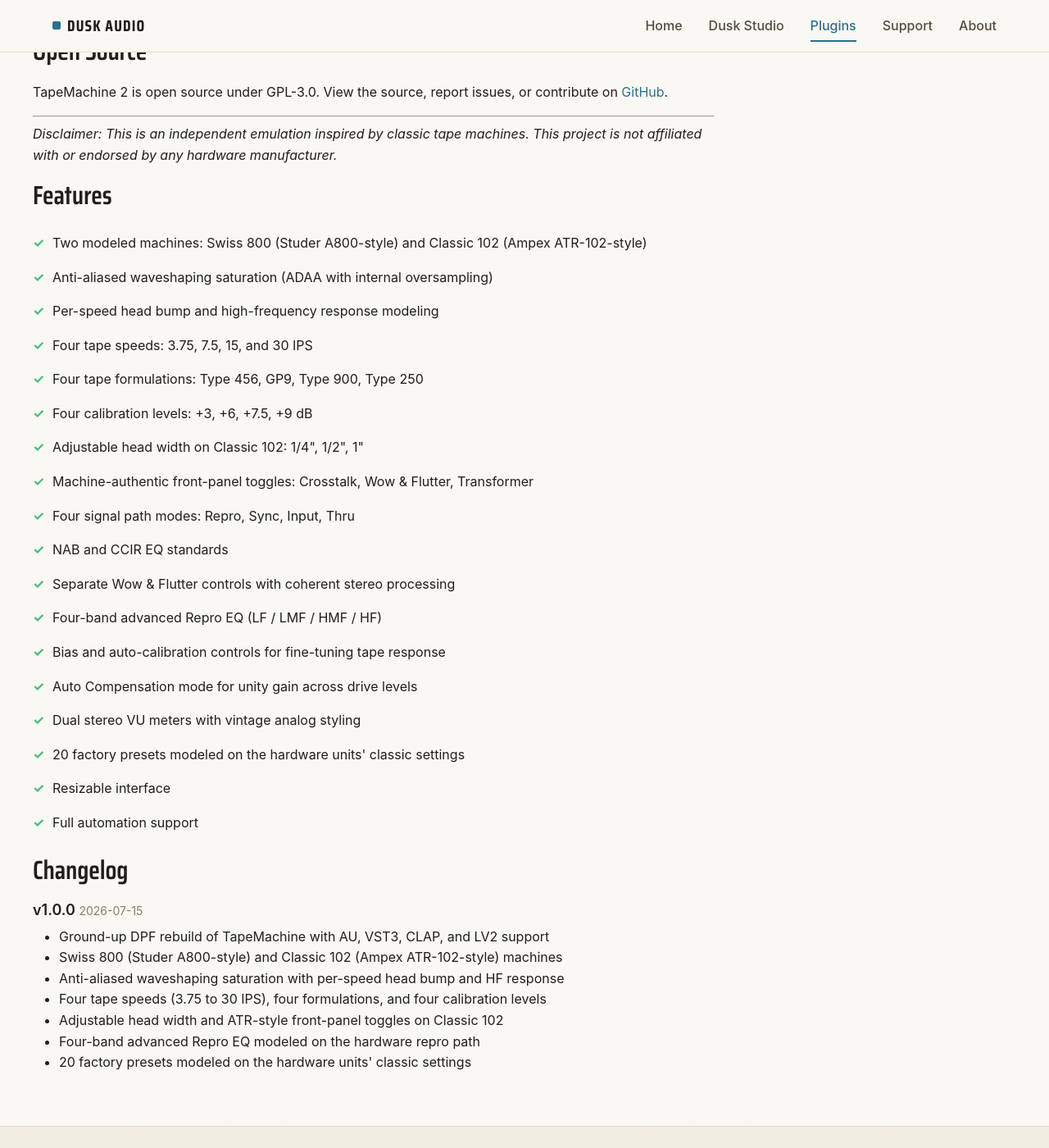
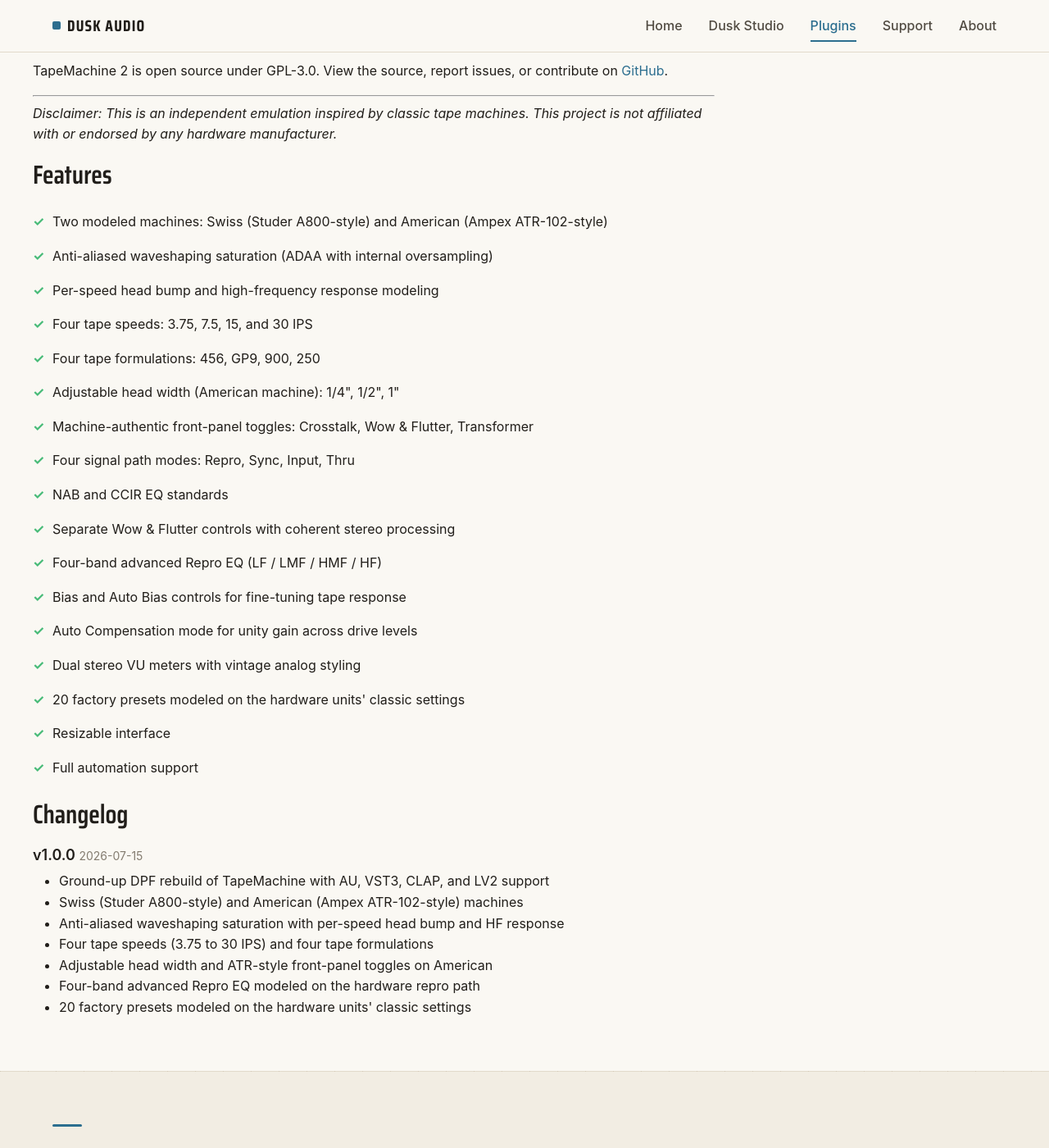
Before and after one commit to dusk-audio/dusk-audio.github.io, a Jekyll site: the page built from _plugins/tapemachine-2.md, in a window 1280 px wide and 1400 px high, scrolled down 5372 px. Shown: the whole window at 82% size. Built offline with Jekyll 4.4.1, drawn with Linux system fonts in a browser that asks for light colours; some of the changed text lies outside the part shown.

Commit message:
TapeMachine 2: name + tape-type copy fixes

```diff
--- a/_data/plugins.yml
+++ b/_data/plugins.yml
@@ -47,10 +47,10 @@
 - name: TapeMachine 2
   slug: tapemachine-2
   tagline: Two-machine analog tape emulation
-  description: The next-generation tape engine with two modeled machines, Swiss 800
-    (Studer A800-style) and Classic 102 (Ampex ATR-102-style), featuring anti-aliased
+  description: The next-generation tape engine with two modeled machines, Swiss
+    (Studer A800-style) and American (Ampex ATR-102-style), featuring anti-aliased
     tape saturation, per-speed head bump and HF response, four tape speeds, four
-    formulations, calibration levels, adjustable head width, wow & flutter, repro
+    formulations, adjustable head width, wow & flutter, repro
     EQ, and machine-authentic front-panel toggles. 20 factory presets modeled on
     the hardware units' classic settings. Completely free.
   status: released
--- a/_plugins/tapemachine-2.md
+++ b/_plugins/tapemachine-2.md
@@ -3,24 +3,23 @@
 title: TapeMachine 2
 slug: tapemachine-2
 tagline: Two-Machine Analog Tape Emulation
-description: The next-generation Dusk Audio tape engine with two modeled machines, Swiss 800 and Classic 102, featuring anti-aliased saturation, per-speed head bump and HF response, wow & flutter, repro EQ, and machine-authentic front-panel toggles. Free AU, VST3, CLAP, and LV2 plugin for macOS and Linux.
+description: The next-generation Dusk Audio tape engine with two modeled machines, Swiss and American, featuring anti-aliased saturation, per-speed head bump and HF response, wow & flutter, repro EQ, and machine-authentic front-panel toggles. Free AU, VST3, CLAP, and LV2 plugin for macOS and Linux.
 version: "1.0.0"
 screenshot: /assets/images/plugins/tapemachine-2-screenshot.png
 
 features:
-  - "Two modeled machines: Swiss 800 (Studer A800-style) and Classic 102 (Ampex ATR-102-style)"
+  - "Two modeled machines: Swiss (Studer A800-style) and American (Ampex ATR-102-style)"
   - Anti-aliased waveshaping saturation (ADAA with internal oversampling)
   - Per-speed head bump and high-frequency response modeling
   - "Four tape speeds: 3.75, 7.5, 15, and 30 IPS"
-  - "Four tape formulations: Type 456, GP9, Type 900, Type 250"
-  - "Four calibration levels: +3, +6, +7.5, +9 dB"
-  - 'Adjustable head width on Classic 102: 1/4", 1/2", 1"'
+  - "Four tape formulations: 456, GP9, 900, 250"
+  - 'Adjustable head width (American machine): 1/4", 1/2", 1"'
   - "Machine-authentic front-panel toggles: Crosstalk, Wow & Flutter, Transformer"
   - "Four signal path modes: Repro, Sync, Input, Thru"
   - NAB and CCIR EQ standards
   - Separate Wow & Flutter controls with coherent stereo processing
   - Four-band advanced Repro EQ (LF / LMF / HMF / HF)
-  - Bias and auto-calibration controls for fine-tuning tape response
+  - Bias and Auto Bias controls for fine-tuning tape response
   - Auto Compensation mode for unity gain across drive levels
   - Dual stereo VU meters with vintage analog styling
   - 20 factory presets modeled on the hardware units' classic settings
@@ -39,10 +38,10 @@
     date: "2026-07-15"
     changes:
       - Ground-up DPF rebuild of TapeMachine with AU, VST3, CLAP, and LV2 support
-      - Swiss 800 (Studer A800-style) and Classic 102 (Ampex ATR-102-style) machines
+      - Swiss (Studer A800-style) and American (Ampex ATR-102-style) machines
       - Anti-aliased waveshaping saturation with per-speed head bump and HF response
-      - Four tape speeds (3.75 to 30 IPS), four formulations, and four calibration levels
-      - Adjustable head width and ATR-style front-panel toggles on Classic 102
+      - Four tape speeds (3.75 to 30 IPS) and four tape formulations
+      - Adjustable head width and ATR-style front-panel toggles on American
       - Four-band advanced Repro EQ modeled on the hardware repro path
       - 20 factory presets modeled on the hardware units' classic settings
 ---
@@ -59,13 +58,13 @@
 
 TapeMachine 2 recreates two iconic decks, each with its own saturation character and head response:
 
-**Swiss 800** (Studer A800-style)
+**Swiss** (Studer A800-style)
 - Clean, punchy, and precise
 - Transformerless signal path
 - Tight low end with extended highs
 - The modern studio workhorse
 
-**Classic 102** (Ampex ATR-102-style)
+**American** (Ampex ATR-102-style)
 - Warm, rich, and musical
 - Transformer coloration with adjustable head width
 - Pronounced head bump and smooth top end
@@ -78,10 +77,10 @@
 
 | Type | Character | Best For |
 |------|-----------|----------|
-| **Type 456** | Warm, punchy saturation | Rock, pop, mix bus |
+| **456** | Warm, punchy saturation | Rock, pop, mix bus |
 | **GP9** | Clean, extended headroom | Mastering, classical |
-| **Type 900** | European precision | Warmth, character |
-| **Type 250** | Vintage, early saturation | Lo-fi, creative effects |
+| **900** | European precision | Warmth, character |
+| **250** | Vintage, early saturation | Lo-fi, creative effects |
 
 ## Tape Speeds
 
@@ -92,7 +91,7 @@
 | **30 IPS** | Tightest low end, most extended highs |
 | **15 IPS** | The studio standard, balanced head bump |
 | **7.5 IPS** | Warmer, more pronounced low-frequency bump |
-| **3.75 IPS** | Lo-fi character (Classic 102) |
+| **3.75 IPS** | Lo-fi character (American) |
 
 ## Signal Path Modes
 
@@ -114,11 +113,10 @@
 | **NAB** | American: more HF pre-emphasis, warmer saturation |
 | **CCIR** | European: balanced, precise response |
 
-## Calibration & Head Width
+## Head Width & Bias
 
-- **Calibration levels:** +3, +6, +7.5, and +9 dB reference fluxivity. Higher calibration drives the tape harder for more saturation.
-- **Head width** (Classic 102): 1/4", 1/2", or 1" head stack for different weight and low-end behavior.
-- **Bias & Auto Calibration:** dial in bias manually, or let auto-calibration find the optimal operating point.
+- **Head width** (American machine only): 1/4", 1/2", or 1" head stack for different weight and low-end behavior.
+- **Bias & Auto Bias:** dial in bias manually, or let Auto Bias find the optimal operating point.
 - **Auto Compensation:** holds unity output while driving the tape for color, so louder saturation never means a louder mix.
 
 ## Repro EQ
@@ -143,22 +141,22 @@
 - Adds tape machine character
 - Creates subtle chorus-like effects
 
-Both effects share coherent stereo processing for a natural, phase-aligned sound, and can be disabled together from the Classic 102 front panel.
+Both effects share coherent stereo processing for a natural, phase-aligned sound, and can be disabled together from the American front panel.
 
 ## Factory Presets
 
 TapeMachine 2 ships with 20 factory presets, each modeled on the hardware units' classic settings, across five categories:
 
-**Classic 102: Master**
+**American: Master**
 - Big 456 Master, Nice 456 Master, Jazz Vision Master, Clean 900 Master
 
-**Classic 102: Color**
+**American: Color**
 - Fat 456 Master, GP9 Drum Bus, Massive Bass, Bright & Sizzly
 
-**Swiss 800: Mix**
+**Swiss: Mix**
 - Classic Rock Crisp, Modern Rock, Drum Bus, Hi-Fi Shine, Lush Film, Jazz Warmth
 
-**Swiss 800: Color**
+**Swiss: Color**
 - Thick Saturation, Hip-Hop Punch, Vocal Presence
 
 **Lo-Fi**
```
Also changed, not shown: 2 other files.
